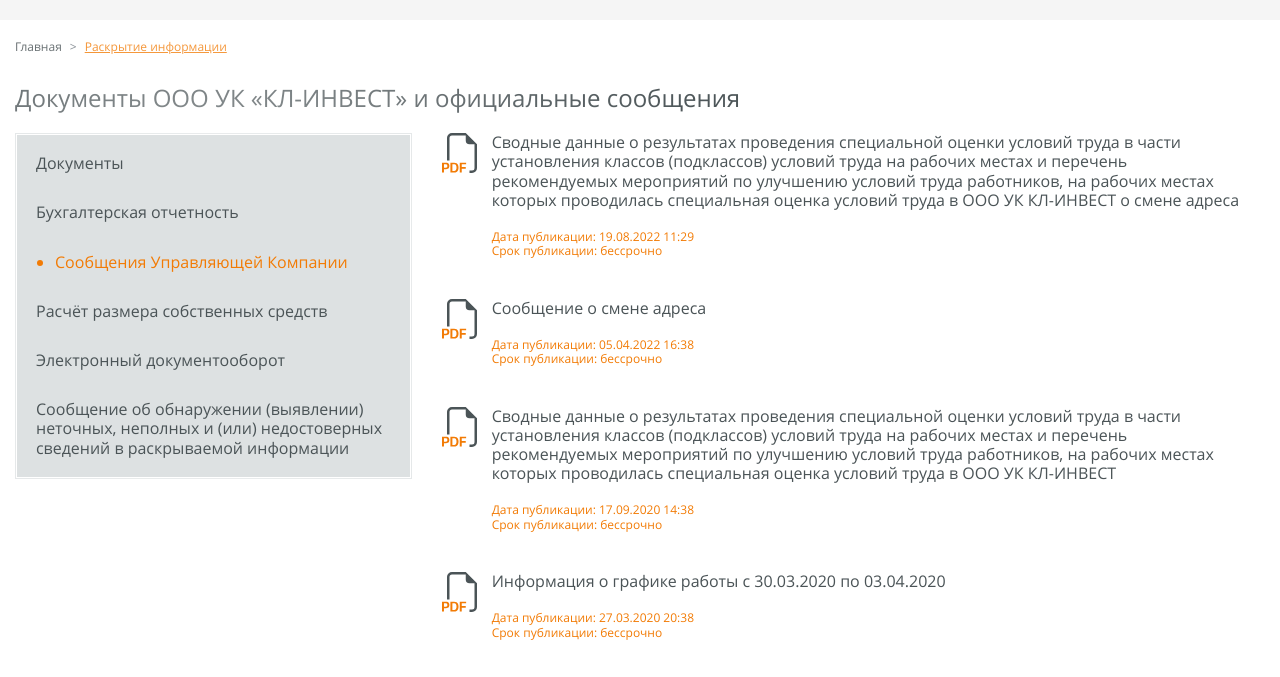
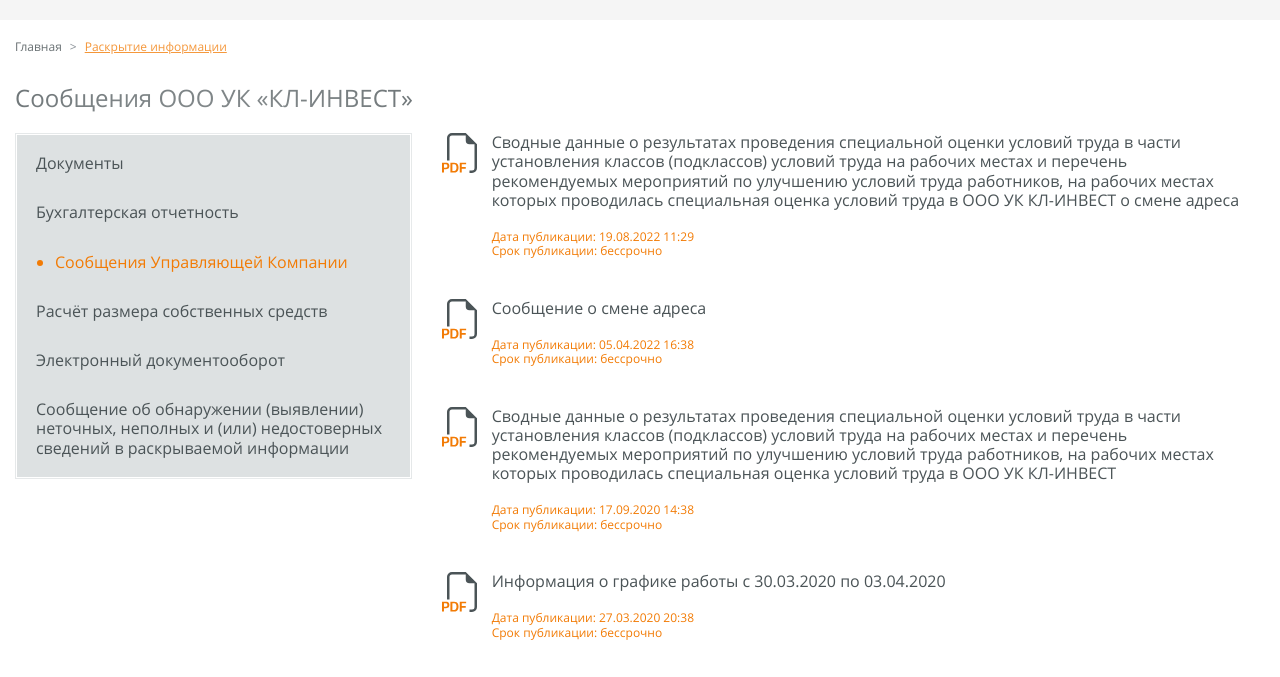
Before and after one commit to evgsbel/kl-inv, a website: page src/pages/info.html in a window 1280 px wide. Shown: the part 80-757 px from the top of the page. Drawn offline with nearby package versions, Linux system fonts and the light colour scheme; files that its build step writes are made by us from their sources; files whose address does not match are found by name.

Commit message:
fix caption on info page

```diff
--- a/src/pages/info.html
+++ b/src/pages/info.html
@@ -7,7 +7,7 @@
 <div class="container">
   <div class="row">
     <div class="col-12">
-      <h1 class="title-h2 contacts-page__title">Документы ООО УК «КЛ-ИНВЕСТ» и официальные сообщения</h1>
+      <h1 class="title-h2 contacts-page__title">Сообщения ООО УК «КЛ-ИНВЕСТ»</h1>
       </div>
     </div>
   </div>
```
Also changed, not shown: dist/info.html.
